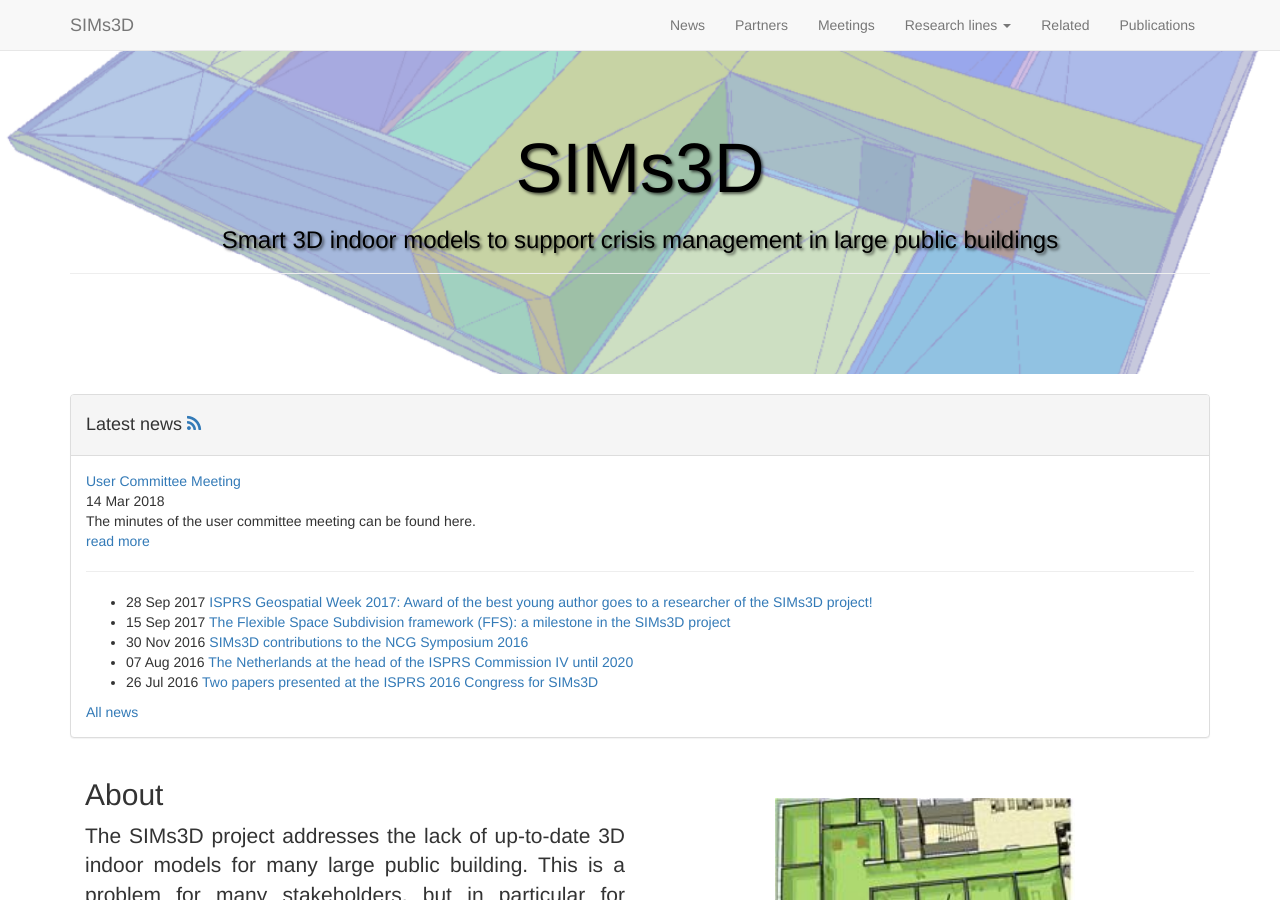
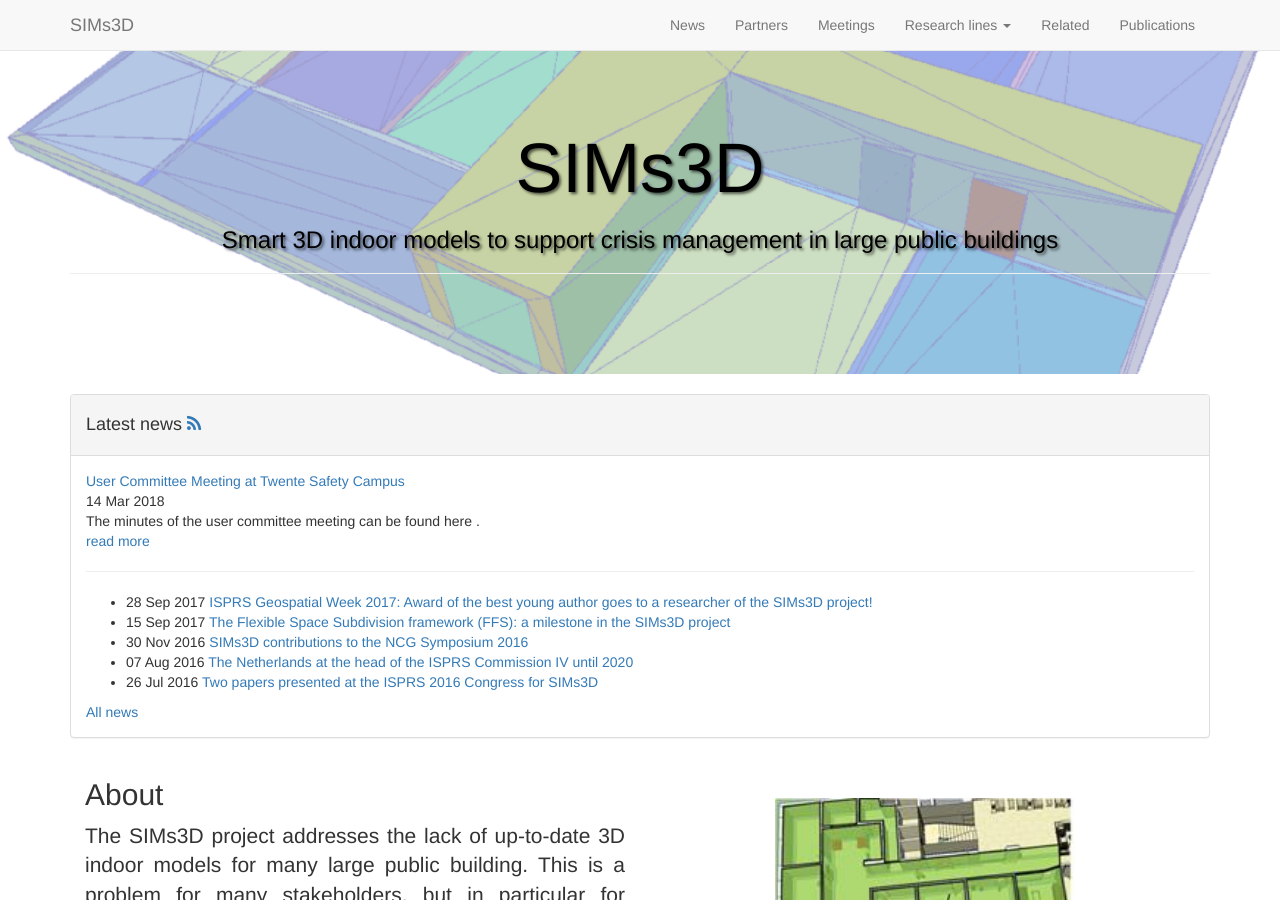
Before and after one commit to SIMs3D/sims3d.github.io, a Jekyll site: the page built from index.html, in a window 1280 px wide and 900 px high. Built offline with Jekyll 4.4.1, drawn with Linux system fonts in a browser that asks for light colours; nearby versions of some CDN libraries.

Commit message:
Added user committee meeting

```diff
--- a/_posts/2018-03-14-user-meeting.md
+++ b/_posts/2018-03-14-user-meeting.md
@@ -1,8 +1,8 @@
 ---
 layout: post
-title:  "User Committee Meeting"
+title:  "User Committee Meeting at Twente Safety Campus"
 categories: news
 date:   2018-03-14
 author: Liangliang Nan
 ---
-The minutes of the user committee meeting can be found here.
+The minutes of the user committee meeting can be found  <a href="../meetings/files/meeting20180314/Minutes_13742_SIMs3D_14032018.docx"> here </a>.
```
Also changed, not shown: news/index.html (+0 -7 lines), 1 other file.
